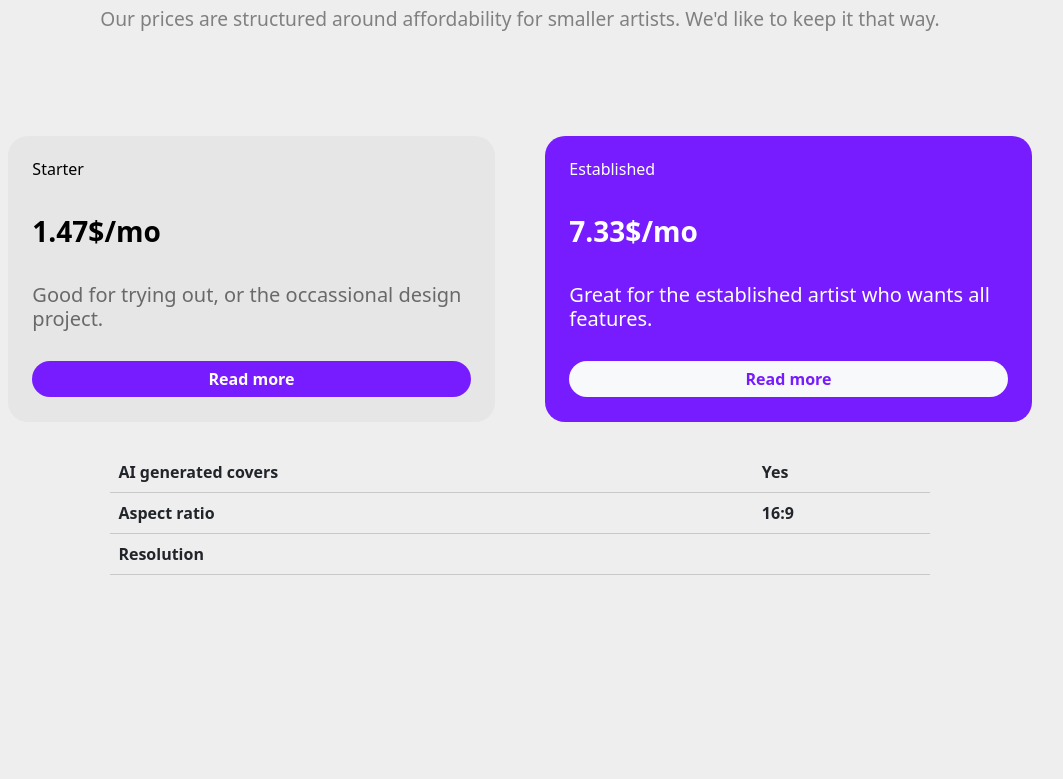
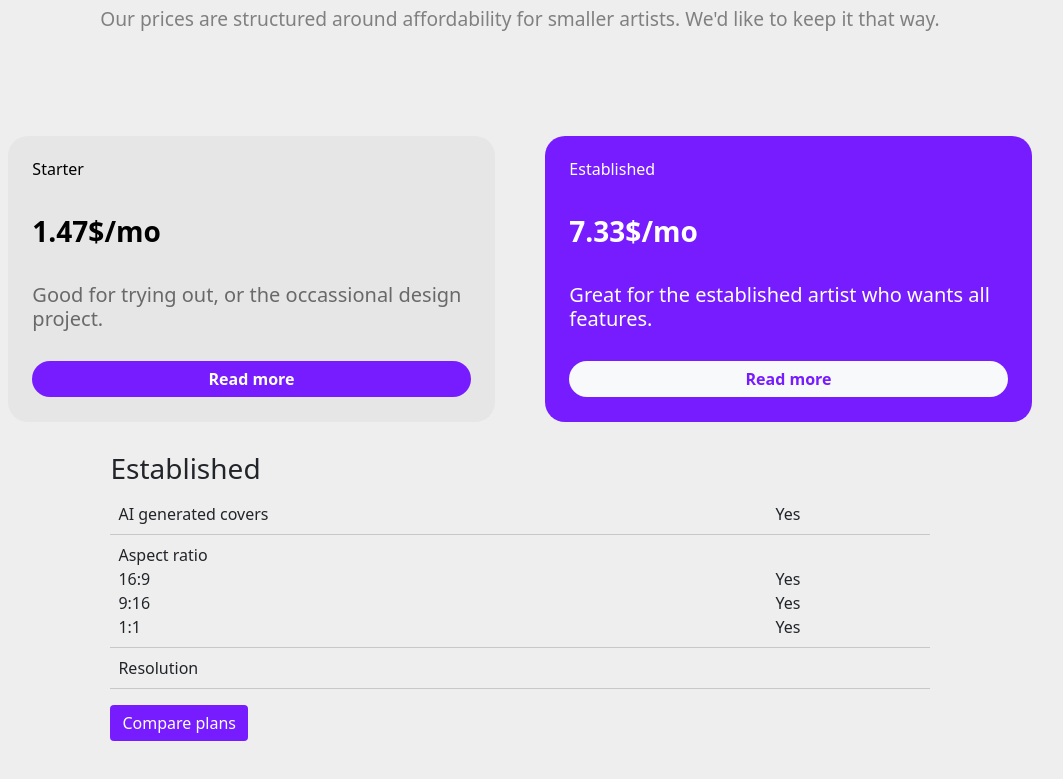
Before and after one commit to mezmeri/BeatShare, a plain HTML site: page index.html in a window 1280 px wide. Shown: the part 912-1691 px from the top of the page, without its empty margins (120-1183 px from the left). Before the commit the page ends 1615 px from the top, so only its background shows below. Drawn offline with nearby package versions, Linux system fonts and the light colour scheme.

Commit message:
table design

```diff
--- a/index.html
+++ b/index.html
@@ -134,6 +134,7 @@
                 </div>
             </div>
             <div class="info-box" id="established-expanded-info-box">
+                <h3>Established</h3>
                 <table class="table">
                     <tbody>
                         <tr>
@@ -141,8 +142,14 @@
                             <td>Yes</td>
                         </tr>
                         <tr>
-                            <td>Aspect ratio</td>
-                            <td>16:9</td>
+                            <td>Aspect ratio <br>
+                                16:9 <br>
+                                9:16 <br>
+                                1:1
+                            </td>
+                            <td><br>Yes <br>
+                                Yes <br>
+                                Yes</td>
                         </tr>
                         <tr>
                             <td>Resolution</td>
@@ -150,6 +157,7 @@
                         </tr>
                     </tbody>
                 </table>
+                <button type="button" class="btn btn-primary" id="compare-plans-button">Compare plans</button>
             </div>
         </section>
     </main>
--- a/resources/css/style.css
+++ b/resources/css/style.css
@@ -358,10 +358,6 @@ td {
     border-bottom: 1px solid rgba(0, 0, 0, 0.158);
 }
 
-td {
-    font-weight: bold;
-}
-
 #starter-price-card h6 {
     color: black;
 }
```
